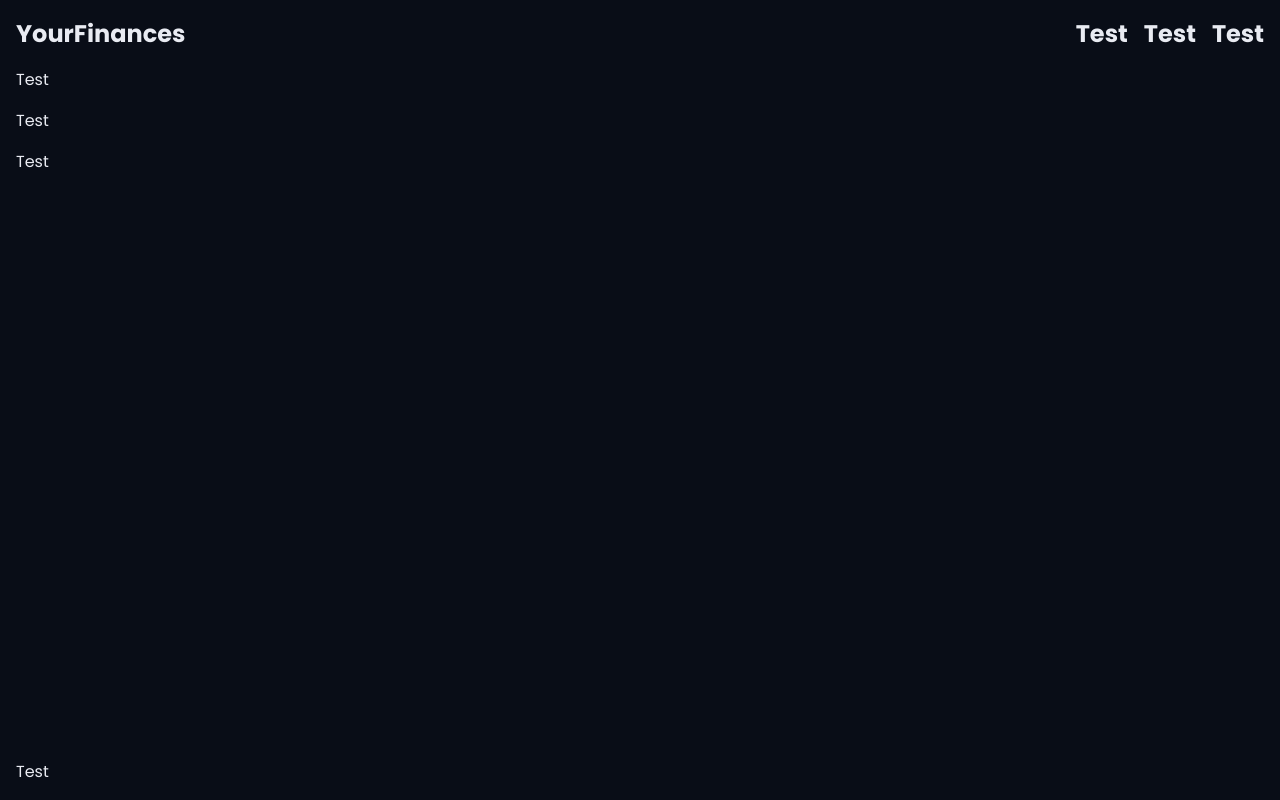
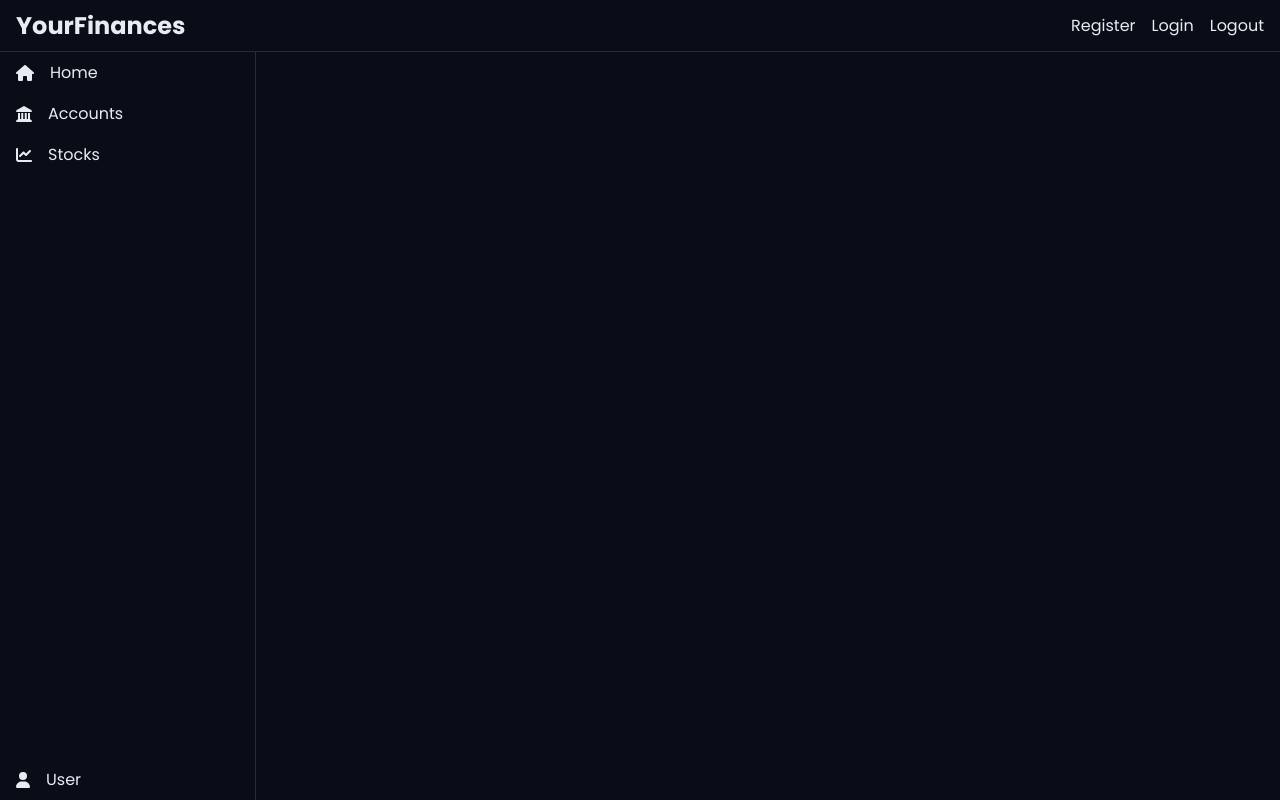
Before and after one commit to jonmico/your-finances, a React (Vite) app in the folder client/: page / in a window 1280 px wide. Built offline with nearby package versions, Linux system fonts and the light colour scheme.

Commit message:
Layout improvements.

```diff
--- a/client/package.json
+++ b/client/package.json
@@ -10,6 +10,11 @@
     "preview": "vite preview"
   },
   "dependencies": {
+    "@fortawesome/fontawesome-svg-core": "^6.5.2",
+    "@fortawesome/free-brands-svg-icons": "^6.5.2",
+    "@fortawesome/free-regular-svg-icons": "^6.5.2",
+    "@fortawesome/free-solid-svg-icons": "^6.5.2",
+    "@fortawesome/react-fontawesome": "^0.2.2",
     "react": "^18.3.1",
     "react-dom": "^18.3.1",
     "react-router-dom": "^6.23.1",
--- a/client/src/App.tsx
+++ b/client/src/App.tsx
@@ -4,11 +4,21 @@ import AppNav from './components/app-nav';
 
 const StyledApp = styled.div`
   display: grid;
-  grid-template-columns: repeat(12, 1fr);
+  grid-template-columns: 20% 1fr;
   grid-template-rows: min-content 1fr;
   height: 100vh;
-  padding: 1rem;
-  gap: 1rem;
+
+  @media (min-width: 1600px) {
+    grid-template-columns: 320px 1fr;
+  }
+
+  @media (max-width: 1200px) {
+    grid-template-columns: 240px 1fr;
+  }
+
+  @media (max-width: 1000px) {
+    grid-template-columns: min-content 1fr;
+  }
 `;
 
 export default function App() {
--- /dev/null
+++ b/client/src/components/app-nav-link.tsx
@@ -0,0 +1,31 @@
+import styled from 'styled-components';
+import { IconDefinition } from '@fortawesome/free-solid-svg-icons';
+import { FontAwesomeIcon } from '@fortawesome/react-fontawesome';
+import React from 'react';
+
+const StyledAppNavLink = styled.a`
+  display: flex;
+  gap: 1rem;
+  align-items: center;
+`;
+
+const LinkText = styled.div`
+  @media (max-width: 1000px) {
+    display: none;
+  }
+`;
+
+interface AppNavLinkProps {
+  icon: IconDefinition;
+  href: string;
+  children: React.ReactNode;
+}
+
+export default function AppNavLink({ children, icon, href }: AppNavLinkProps) {
+  return (
+    <StyledAppNavLink href={href}>
+      <FontAwesomeIcon icon={icon} />
+      <LinkText>{children}</LinkText>
+    </StyledAppNavLink>
+  );
+}
--- a/client/src/components/app-nav.tsx
+++ b/client/src/components/app-nav.tsx
@@ -1,11 +1,20 @@
+import {
+  faHouse,
+  faChartLine,
+  faLandmark,
+  faUser,
+} from '@fortawesome/free-solid-svg-icons';
 import styled from 'styled-components';
+import AppNavLink from './app-nav-link';
 
 const StyledNav = styled.nav`
   display: flex;
   gap: 1rem;
   flex-direction: column;
-  grid-column: 1 / 3;
   justify-content: space-between;
+  border-right: 1px solid var(--text-800);
+  padding: 0.5rem 1rem;
+  width: 100%;
 `;
 
 const NavLinkContainer = styled.div`
@@ -18,12 +27,20 @@ export default function AppNav() {
   return (
     <StyledNav>
       <NavLinkContainer>
-        <div>Test</div>
-        <div>Test</div>
-        <div>Test</div>
+        <AppNavLink icon={faHouse} href={'#'}>
+          Home
+        </AppNavLink>
+        <AppNavLink icon={faLandmark} href={'#'}>
+          Accounts
+        </AppNavLink>
+        <AppNavLink icon={faChartLine} href={'#'}>
+          Stocks
+        </AppNavLink>
       </NavLinkContainer>
       <NavLinkContainer>
-        <div>Test</div>
+        <AppNavLink icon={faUser} href={'#'}>
+          User
+        </AppNavLink>
       </NavLinkContainer>
     </StyledNav>
   );
--- a/client/src/components/global-nav.tsx
+++ b/client/src/components/global-nav.tsx
@@ -5,6 +5,8 @@ const StyledNav = styled.nav`
   display: flex;
   align-items: center;
   justify-content: space-between;
+  border-bottom: 1px solid var(--text-800);
+  padding: 0.5rem 1rem;
 `;
 
 const LinkContainer = styled.div`
@@ -18,9 +20,9 @@ export default function GlobalNav() {
     <StyledNav>
       <h1>YourFinances</h1>
       <LinkContainer>
-        <h1>Test</h1>
-        <h1>Test</h1>
-        <h1>Test</h1>
+        <a href={'#'}>Register</a>
+        <a href={'#'}>Login</a>
+        <a href={'#'}>Logout</a>
       </LinkContainer>
     </StyledNav>
   );
```
Also changed, not shown: 1 other file (tests, documents, lock files or other folders).
